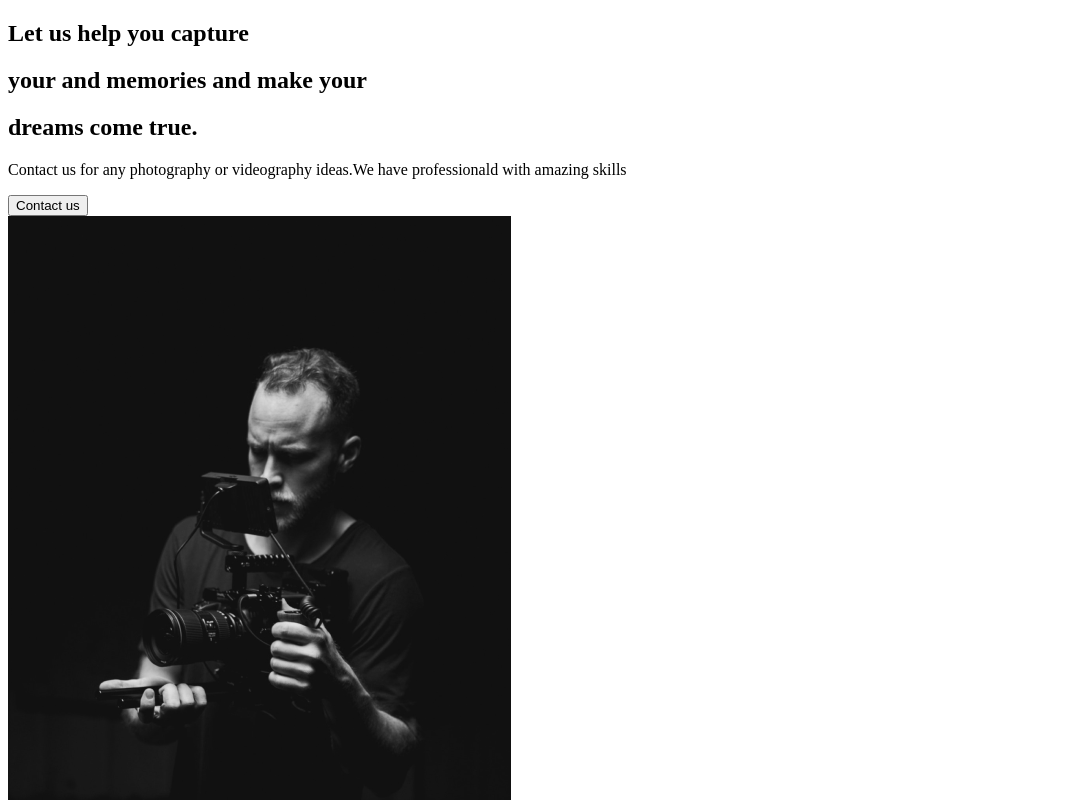
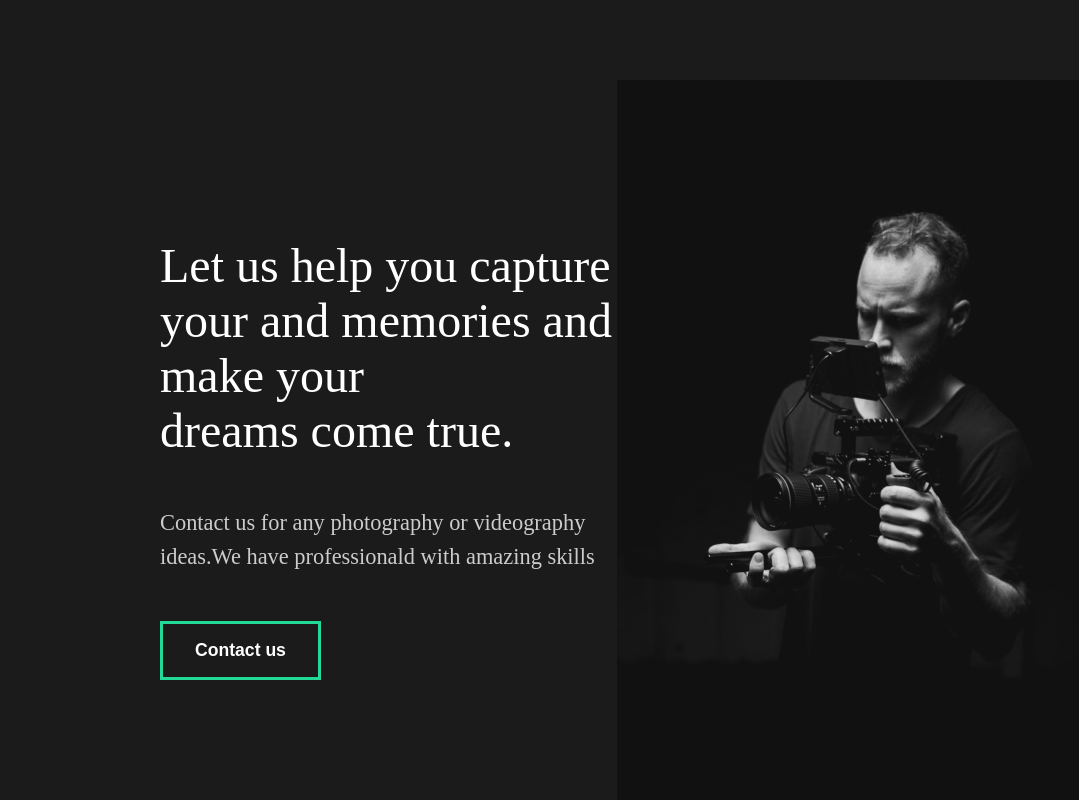
Before and after one commit to HMugera/Capture, a React (Create React App) app: page / in a window 1280 px wide. Shown: the top 800 px of the page, without its empty margins (0-1079 px from the left). Built offline with nearby package versions, Linux system fonts and the light colour scheme.

Commit message:
setting up global styles

```diff
--- a/src/App.js
+++ b/src/App.js
@@ -1,8 +1,10 @@
+import GlobalStyle from "./components/GlobalStyle";
 import AboutUs from "./pages/AboutUs";
 
 function App() {
 	return (
 		<div className="App">
+			<GlobalStyle />
 			<AboutUs />
 		</div>
 	);
--- a/src/components/AboutSection.js
+++ b/src/components/AboutSection.js
@@ -1,8 +1,10 @@
 import React from "react";
 import home1 from "../img/home1.png";
+//Styled
+import styled from "styled-components";
 function AboutSection() {
 	return (
-		<div>
+		<About>
 			<div className="description">
 				<div className="title">
 					<div className="hide">
@@ -22,12 +24,21 @@
 					professionald with amazing skills
 				</p>
 				<button>Contact us</button>
-				<div className="image">
-					<img src={home1} alt="guy with a camera" />
-				</div>
 			</div>
-		</div>
+			<div className="image">
+				<img src={home1} alt="guy with a camera" />
+			</div>
+		</About>
 	);
 }
 
+const About = styled.div`
+	min-height: 90vh;
+	display: flex;
+	align-items: center;
+	justify-content: space-between;
+	padding: 5rem 10rem;
+	color: white;
+`;
+
 export default AboutSection;
--- /dev/null
+++ b/src/components/GlobalStyle.js
@@ -0,0 +1,49 @@
+import { createGlobalStyle } from "styled-components";
+
+const GlobalStyle = createGlobalStyle`
+
+*{
+    margin:0;
+    padding:0;
+    box-sizing:border-box;
+}
+
+body{
+    background:#1b1b1b;
+}
+
+button{
+    font-weight:bold;
+    font-size:1.1rem;
+    padding:1rem 2rem;
+    cursor:pointer;
+    border:3px solid #23d997;
+    background:transparent;
+    color:white;
+    transition:all 0.5s ease;
+    &:focus{
+        outline:none;
+    }
+    &:hover{
+        background-color:#23d997;
+        color:white;
+    }
+
+
+}
+h2{
+        font-weight:lighter;
+     font-size:3rem;
+    }
+    h3{
+color:white;
+    }
+    p{
+padding:3rem 0rem;
+color:#ccc;
+font-size:1.4rem;
+line-height:150%;
+    }
+`;
+
+export default GlobalStyle;
```
Also changed, not shown: 1 other file (tests, documents, lock files or other folders).
